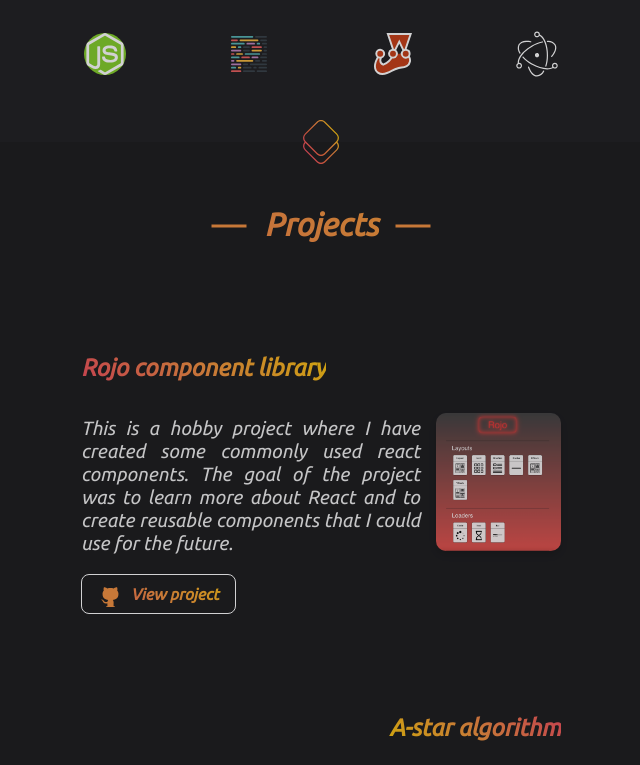
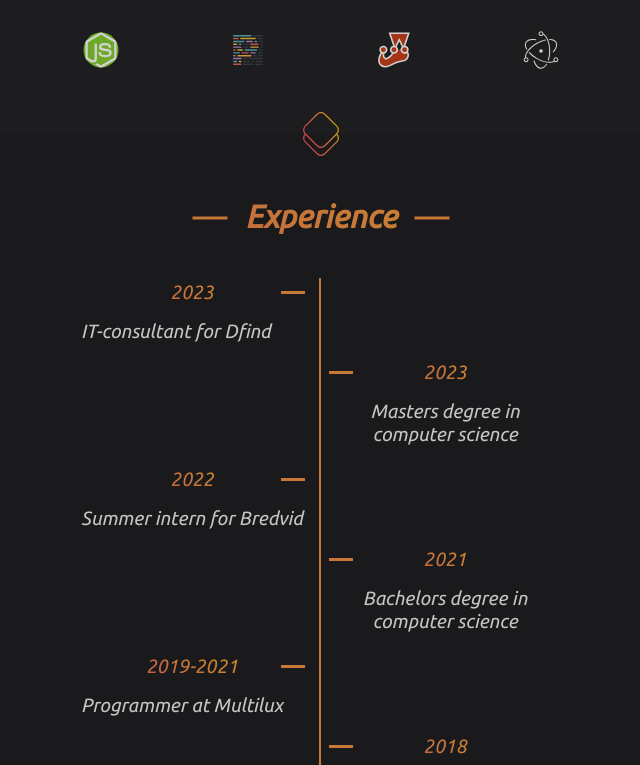
Before and after one commit to rojahno/Portfolio, a React (Create React App) app: page / in a window 1280 px wide. Shown: the part 1983-2748 px from the top of the page, without its empty margins (319-959 px from the left). Built offline with nearby package versions, Linux system fonts and the light colour scheme.

Commit message:
First draft for experience section

```diff
--- /dev/null
+++ b/src/components/experience/Experience.css
@@ -0,0 +1,71 @@
+.experiences {
+    max-width: 325px;
+    margin: 0 auto;
+    margin-top: 1rem;
+    display: flex;
+    flex-direction: column;
+    width: 100%;
+}
+.entries {
+    display: grid;
+    grid-template-columns: repeat(2, 1fr);
+}
+.entry {
+    display: flex;
+    flex-direction: column;
+    align-items: flex-start;
+    border-right: #f3903f solid 2px;
+
+    padding-right: 1rem;
+}
+.experiences .entry:nth-child(2n) {
+    border: none;
+    margin-top: 5rem;
+    overflow-wrap: normal;
+    text-align: initial;
+    padding-left: 0.5rem;
+    padding-right: 0;
+}
+
+.content {
+    display: flex;
+    flex-direction: column;
+    align-items: flex-start;
+    justify-content: flex-start;
+    text-align: center;
+    width: 100%;
+    margin-top: 1rem;
+}
+.experience-title {
+    font-size: 1.2rem;
+    text-align: center;
+    width: 100%;
+    text-overflow: inherit;
+    background-image: linear-gradient(45deg, #f14d5c, #f3903f, #fdc70c);
+    background-size: 100%;
+    background-clip: text;
+    -webkit-background-clip: text;
+    -moz-background-clip: text;
+    -webkit-text-fill-color: transparent;
+    -moz-text-fill-color: transparent;
+}
+
+.experience-title::before {
+    content: "";
+    display: block;
+    position: relative;
+    width: 24px;
+    height: 3px;
+    background-color: #f3903f;
+    top: 50%;
+    left: 90%;
+}
+.entries .entry:nth-child(2n) .experience-title::before {
+    left: 0%;
+}
+
+@media only screen and (min-width: 480px) {
+    .experiences {
+        max-width: 480px;
+    }
+}
--- /dev/null
+++ b/src/components/experience/Experience.tsx
@@ -0,0 +1,44 @@
+import "./Experience.css";
+
+export const Experience = (props: any) => {
+    return (
+        <div className="experiences">
+            <div className="entries">
+                <div className="entry">
+                    <div className="experience-title">2023 </div>
+                    <p className="content">IT-consultant for Dfind</p>
+                </div>
+
+                <div className="entry">
+                    <div className="experience-title">2023 </div>
+                    <p className="content">Masters degree in computer science</p>
+                </div>
+                <div className="entry">
+                    <div className="experience-title">2022 </div>
+                    <p className="content">Summer intern for Bredvid</p>
+                </div>
+
+                <div className="entry">
+                    <div className="experience-title">2021 </div>
+                    <p className="content">Bachelors degree in computer science</p>
+                </div>
+                <div className="entry">
+                    <div className="experience-title">2019-2021</div>
+                    <p className="content">Programmer at Multilux</p>
+                </div>
+                <div className="entry">
+                    <div className="experience-title">2018</div>
+                    <p className="content">Civil guard in the Norwegian intelligence service</p>
+                </div>
+                <div className="entry">
+                    <div className="experience-title">2017</div>
+                    <p className="content">Military policy at the norwegian army</p>
+                </div>
+                <div className="entry">
+                    <div className="experience-title">2012-2016</div>
+                    <p className="content">Retail work at Spar Kaldnes</p>
+                </div>
+            </div>
+        </div>
+    );
+};
--- a/src/components/header/Header.tsx
+++ b/src/components/header/Header.tsx
@@ -6,6 +6,7 @@ interface HeaderProps {
     aboutMeRef: React.RefObject<HTMLDivElement>;
     techRef: React.RefObject<HTMLDivElement>;
     projectsRef: React.RefObject<HTMLDivElement>;
+    experienceRef: React.RefObject<HTMLDivElement>;
 }
 
 export const Header = (props: HeaderProps) => {
@@ -63,13 +64,6 @@ export const Header = (props: HeaderProps) => {
                 <div
                     className="nav"
                     onClick={(e) => {
-                        scrollToRef(homeRef);
-                    }}>
-                    Home
-                </div>
-                <div
-                    className="nav"
-                    onClick={(e) => {
                         scrollToRef(props.aboutMeRef);
                     }}>
                     About me
@@ -80,6 +74,13 @@ export const Header = (props: HeaderProps) => {
                         scrollToRef(props.techRef);
                     }}>
                     Technology
+                </div>
+                <div
+                    className="nav"
+                    onClick={(e) => {
+                        scrollToRef(props.experienceRef);
+                    }}>
+                    Experience
                 </div>
                 <div
                     className="nav"
@@ -100,13 +101,6 @@ export const Header = (props: HeaderProps) => {
                 <div
                     className="nav"
                     onClick={(e) => {
-                        scrollToRef(homeRef);
-                    }}>
-                    Home
-                </div>
-                <div
-                    className="nav"
-                    onClick={(e) => {
                         scrollToRef(props.aboutMeRef);
                     }}>
                     About me
@@ -117,6 +111,13 @@ export const Header = (props: HeaderProps) => {
                         scrollToRef(props.techRef);
                     }}>
                     Technology
+                </div>
+                <div
+                    className="nav"
+                    onClick={(e) => {
+                        scrollToRef(props.experienceRef);
+                    }}>
+                    Experience
                 </div>
                 <div
                     className="nav"
--- a/src/components/profile/Profile.css
+++ b/src/components/profile/Profile.css
@@ -53,7 +53,7 @@
     border: solid 1px #fff;
     border-radius: 50%;
 
-    -webkit-filter: grayscale(100%); /* Safari 6.0 - 9.0 */
+    -webkit-filter: grayscale(100%);
     filter: grayscale(100%);
 }
 
@@ -70,7 +70,6 @@
     font-size: 1.2rem;
     text-align: justify;
     width: 100%;
-    /* text-align: center; */
     text-overflow: inherit;
     justify-self: center;
     background-color: #f3ec78;
@@ -111,7 +110,6 @@
 
 @media only screen and (min-width: 480px) {
     #profile {
-
         max-width: 480px;
     }
     #profile-name {
--- a/src/components/tech/Tech.css
+++ b/src/components/tech/Tech.css
@@ -6,6 +6,7 @@
     align-items: center;
     width: 100%;
     gap: 1rem;
+    margin-top: 2rem;
 }
 
 #tech {
@@ -104,14 +105,14 @@
         max-width: 480px;
     }
     .tech-icon {
-        width: 3rem;
-        height: 3rem;
+        width: 2.5rem;
+        height: 2.5rem;
         cursor: pointer;
     }
 
     .main-icon {
-        width: 6rem;
-        height: 6rem;
+        width: 5rem;
+        height: 5rem;
         animation: jackInTheBox 2s ease forwards;
     }
 }
--- a/src/pages/frontpage/FrontPage.tsx
+++ b/src/pages/frontpage/FrontPage.tsx
@@ -1,5 +1,6 @@
 import { useRef } from "react";
 import { AboutMe } from "../../components/AboutMe/AboutMe";
+import { Experience } from "../../components/experience/Experience";
 import { Header } from "../../components/header/Header";
 import { Layout } from "../../components/layout/Layout";
 import { Profile } from "../../components/profile/Profile";
@@ -12,11 +13,17 @@ export const FrontPage = () => {
     const aboutMeRef = useRef<HTMLDivElement>(null);
     const techRef = useRef<HTMLDivElement>(null);
     const projectsRef = useRef<HTMLDivElement>(null);
+    const experienceRef = useRef<HTMLDivElement>(null);
 
     return (
         <div className="frontpage">
             <Layout>
-                <Header aboutMeRef={aboutMeRef} projectsRef={projectsRef} techRef={techRef} />
+                <Header
+                    aboutMeRef={aboutMeRef}
+                    projectsRef={projectsRef}
+                    techRef={techRef}
+                    experienceRef={experienceRef}
+                />
                 <Profile />
             </Layout>
 
@@ -31,6 +38,10 @@ export const FrontPage = () => {
             </Layout>
 
             <Layout>
+                <Sectiontitle forwardedRef={experienceRef} text={"Experience"} />
+                <Experience />
+            </Layout>
+            <Layout>
                 <Sectiontitle forwardedRef={projectsRef} text={"Projects"} />
                 <Projects />
             </Layout>
```
Also changed, not shown: src/assets/sanity.svg (added).
